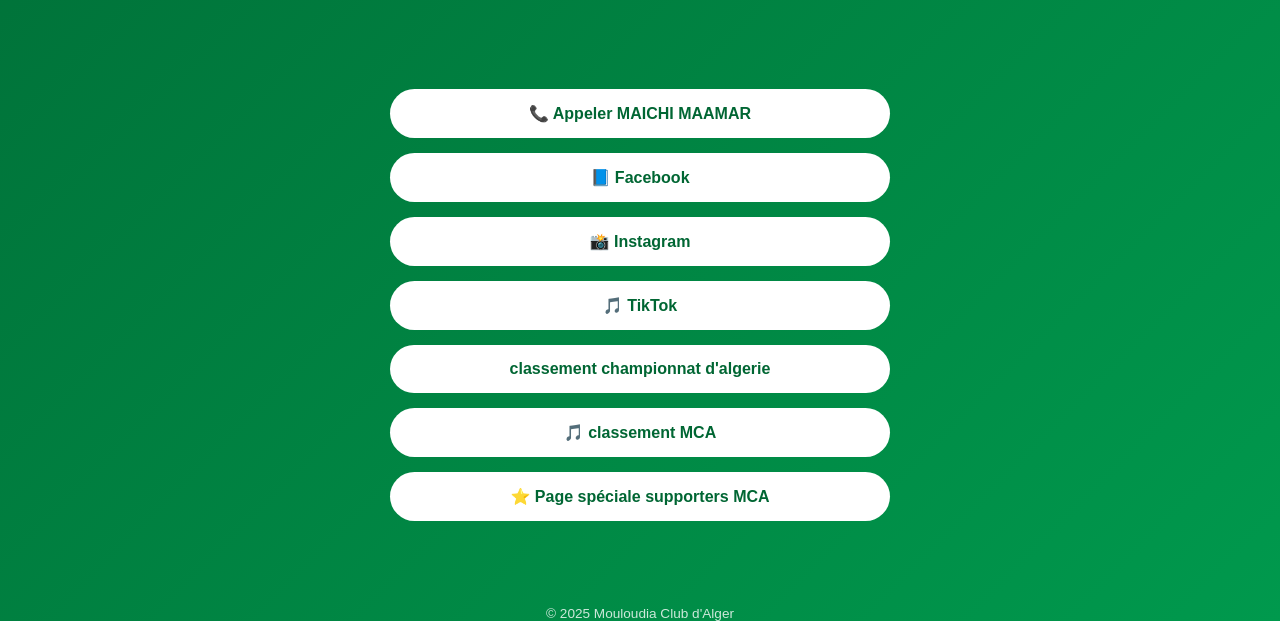
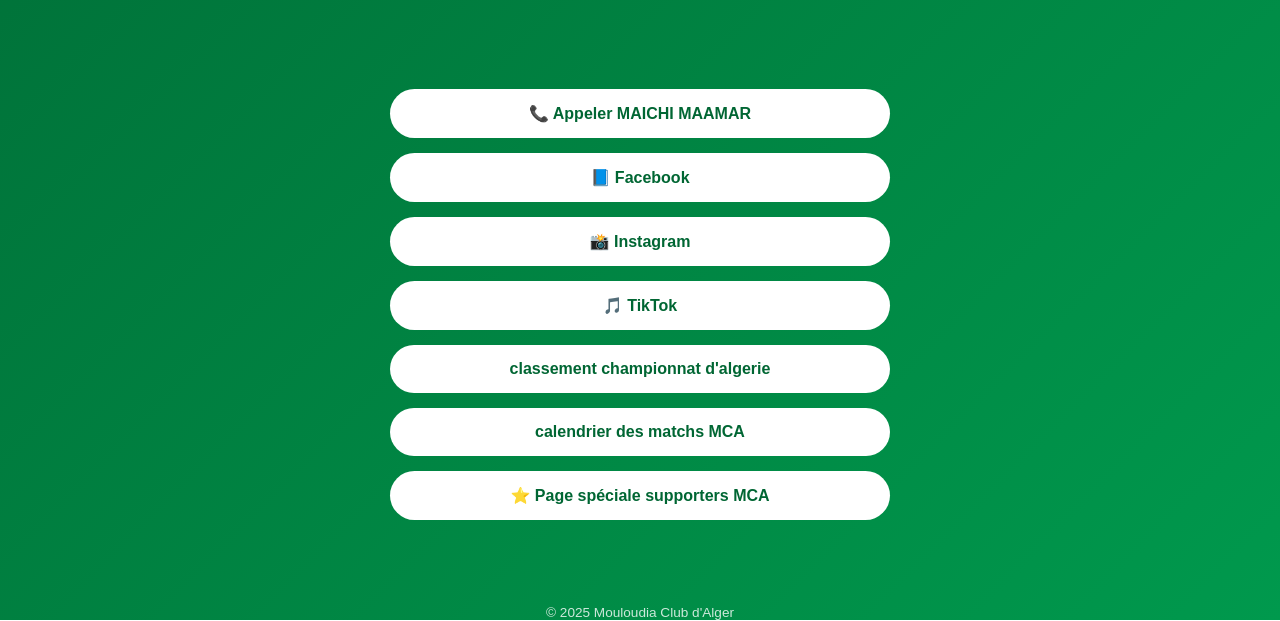
Before and after one commit to maichi-maamar/MCA, a plain HTML site: page index.html in a window 1280 px wide. Shown: the part 696-1317 px from the top of the page. Drawn offline with Linux system fonts and the light colour scheme.

Commit message:
Update index.html

```diff
--- a/index.html
+++ b/index.html
@@ -82,7 +82,7 @@
     <a class="btn" href="https://www.instagram.com/maichi.theair?igsh=MTVkemRnanFxMmJw" target="_blank">📸 Instagram</a>
     <a class="btn" href="https://www.tiktok.com/@the_air13?_r=1&_t=ZM-91rqWh2dW03" target="_blank">🎵 TikTok</a>
     <a class="btn" href="https://www.google.com/search?q=classement+MCA&rlz=1C1GCEU_enDZ968DZ968&oq=classement+MCA&gs_lcrp=EgZjaHJvbWUyBggAEEUYOdIBCDYwMzlqMGoxqAIAsAIA&sourceid=chrome&ie=UTF-8" target="_blank"> classement championnat d'algerie</a>
-    <a class="btn" href="https://www.google.com/search?q=calassement+MCA&rlz=1C1GCEU_enDZ968DZ968&oq=calassement+MCA&gs_lcrp=EgZjaHJvbWUyBggAEEUYOdIBCDYwNTVqMGoxqAIAsAIB&sourceid=chrome&ie=UTF-8" target="_blank">🎵 classement MCA</a>
+    <a class="btn" href="https://www.footmercato.net/club/mc-alger/calendrier" target="_blank"> calendrier des matchs MCA</a>
     <a class="btn" href="https://www.facebook.com/?CA.tv.dZ1" target="_blank">⭐ Page spéciale supporters MCA</a>
 
   </div>
```
